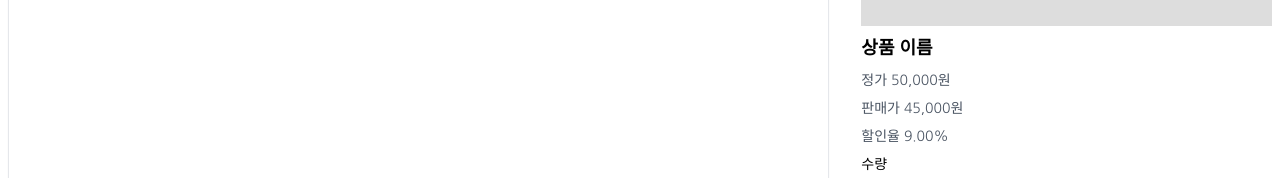
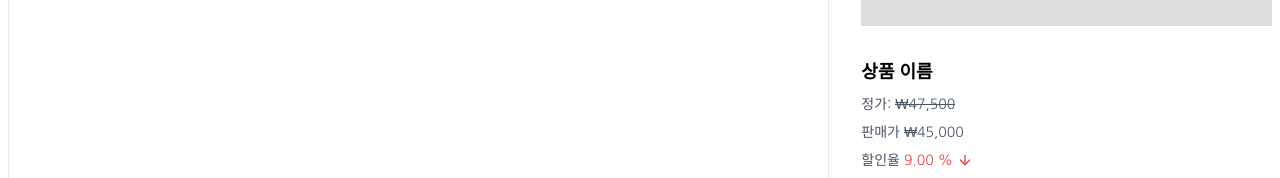
Before and after one commit to mairoo/guava, a Next.js app: page /shop/product/1/1 in a window 1280 px wide. Shown: the part 622-800 px from the top of the page. Built offline with nearby package versions, Linux system fonts and the light colour scheme.

Commit message:
currency format

```diff
--- a/src/app/shop/product/[id]/[code]/page.tsx
+++ b/src/app/shop/product/[id]/[code]/page.tsx
@@ -5,7 +5,7 @@ import { Button } from '@/components/ui/button';
 import { Card } from '@/components/ui/card';
 import { Input } from '@/components/ui/input';
 import { useMediaQuery } from '@/hooks/useMediaQuery';
-import { ShoppingCart } from 'lucide-react';
+import { ArrowDown, ShoppingCart } from 'lucide-react';
 import Image from 'next/image';
 import React, { ChangeEvent, useState } from 'react';
 
@@ -15,12 +15,30 @@ const breadcrumbItems = [
   { text: '구글기프트카드' },
 ];
 
+const formatKRW = new Intl.NumberFormat('ko-KR', {
+  style: 'currency',
+  currency: 'KRW',
+  currencyDisplay: 'symbol',
+});
+
+const formatUSD = new Intl.NumberFormat('en-US', {
+  style: 'currency',
+  currency: 'USD',
+  currencyDisplay: 'symbol',
+});
+
 const ProductInfo = () => (
   <div className="space-y-2">
     <h2 className="text-lg font-bold">상품 이름</h2>
-    <p className="text-sm text-gray-600">정가 50,000원</p>
-    <p className="text-sm text-gray-600">판매가 45,000원</p>
-    <p className="text-sm text-gray-600">할인율 9.00%</p>
+    <p className="text-sm text-gray-600">
+      정가: <span className="line-through">{formatKRW.format(47500)}</span>
+    </p>
+    <p className="text-sm text-gray-600">판매가 {formatKRW.format(45000)}</p>
+    <div className="text-sm text-gray-600 flex items-center gap-1">
+      할인율 <span className="text-red-500">9.00</span>
+      <span className="text-red-500">%</span>
+      <ArrowDown className="w-4 h-4 text-red-500" />
+    </div>
   </div>
 );
 
@@ -123,14 +141,14 @@ const ProductDetailPage = () => {
       {isDesktop ? (
         <div className="grid grid-cols-[2fr,1fr] gap-8 w-full">
           {productDescription}
-          <div className="space-y-2 w-full">
+          <div className="space-y-8 w-full">
             {productImage}
             {productInfo}
             {quantitySelector}
           </div>
         </div>
       ) : (
-        <div className="space-y-1">
+        <div className="space-y-4">
           {productImage}
           {productInfo}
           {quantitySelector}
```
